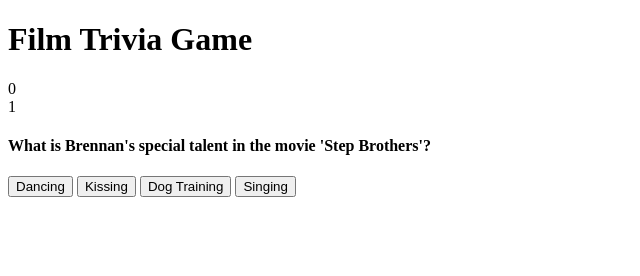
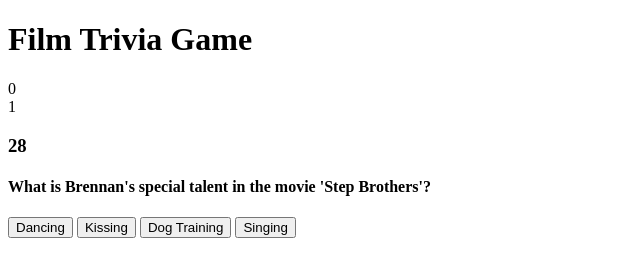
Before and after one commit to nanderson815/TriviaGame, a plain HTML site: page index.html in a window 1280 px wide. Both pictures are taken after a click on the button "Colin Ferrell". Shown: the whole page, without its empty margins (0-640 px from the left). Drawn offline with nearby package versions, Linux system fonts and the light colour scheme.

Commit message:
Updated 12 14 18

```diff
--- a/assets/javascript/app.js
+++ b/assets/javascript/app.js
@@ -59,8 +59,22 @@ $(document).ready(function () {
     var i = 0;
     var clickedValue;
 
-    // console.log(questionList[i]);
+    var timer = 30;
+
+    function resetTimer() {
+        timer = 30;
+        $("#timeRemaining").html(timer);
+    }
+
     pushQuestions(questionList[i]);
+
+    setInterval(count, 1000);
+
+    function count() {
+        timer--;
+        $("#timeRemaining").html(timer);
+    }
+
 
     $('#a1, #a2, #a3, #a4').on("click", function () {
 
@@ -71,6 +85,7 @@ $(document).ready(function () {
     function questionLogic(questionNumber) {
         if (clickedValue == questionNumber.currectAnswerNumber) {
             wins++;
+            resetTimer();
             $(".wins").text(wins);
             i++;
             if (i < 10) {
@@ -81,6 +96,7 @@ $(document).ready(function () {
 
         } else {
             losses++;
+            resetTimer();
             $(".losses").text(losses);
             i++;
             if (i < 10) {
--- a/index.html
+++ b/index.html
@@ -21,7 +21,7 @@
         <main>
             <div class="wins">0</div>
             <div class="losses">0</div>
-            <h3 id="questionNumber"></h3>
+            <h3 id="timeRemaining">30</h3>
             <h4 id=question></h4>
 
             <div id="answers">
```
